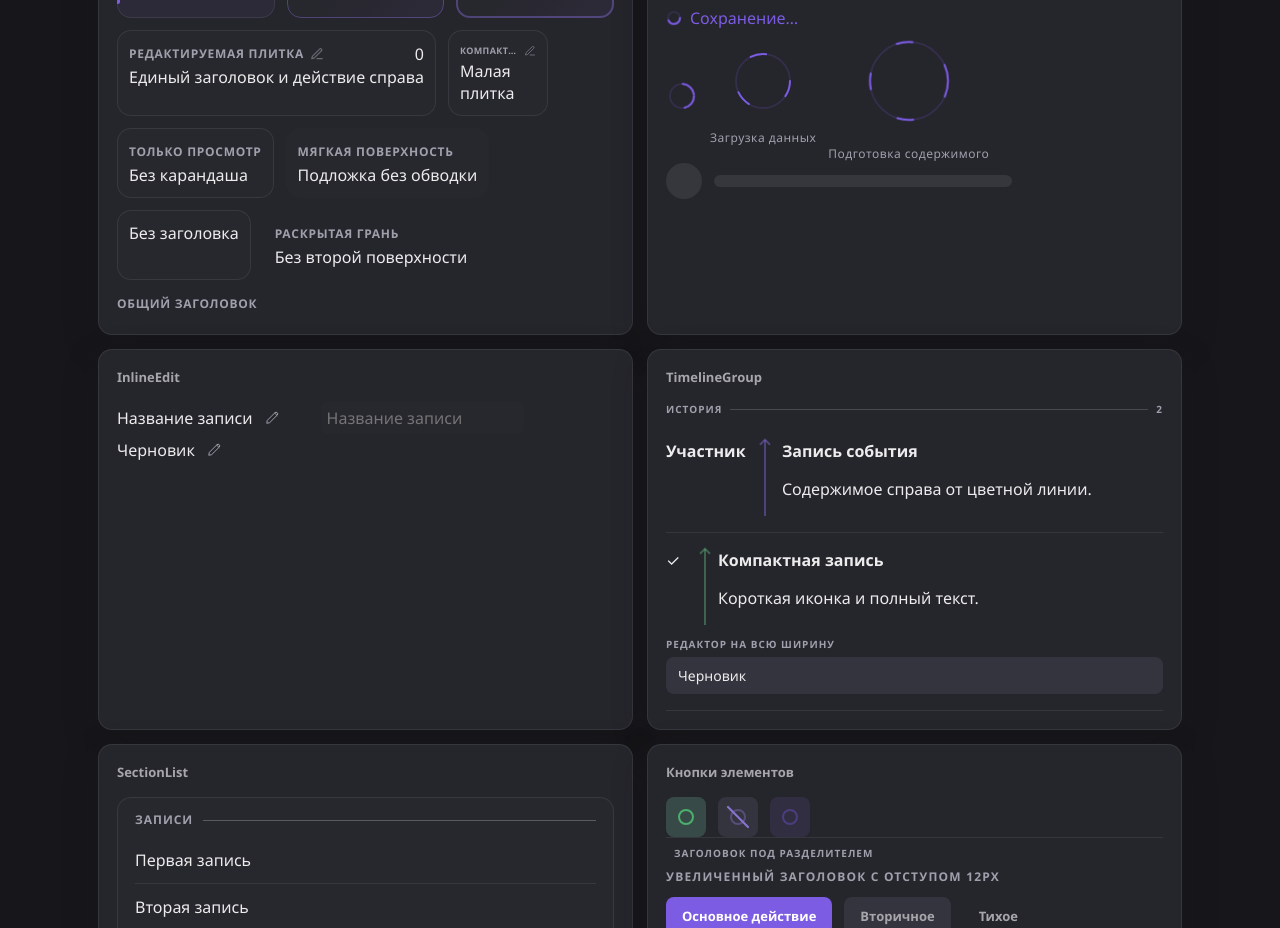
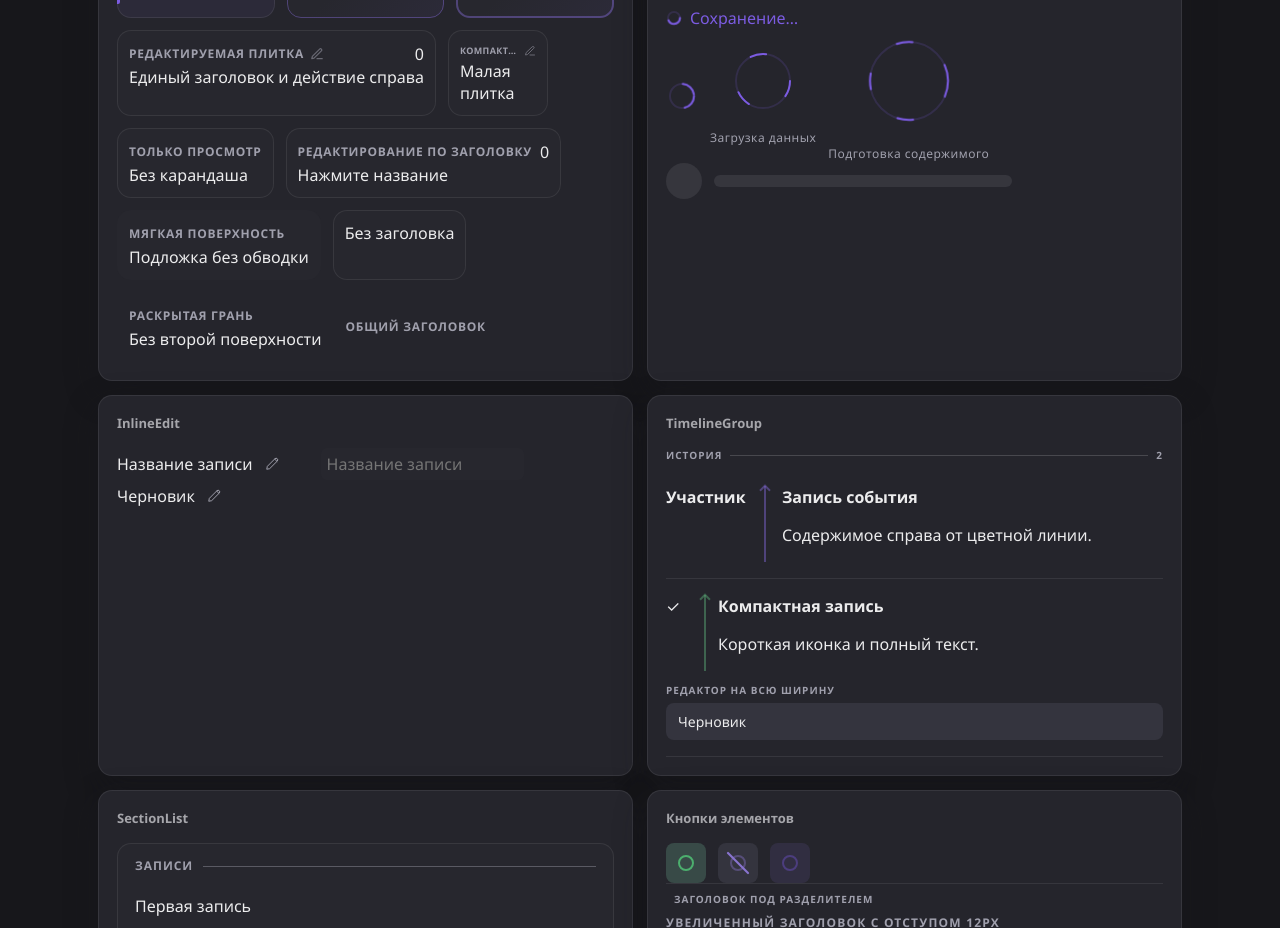
Before and after one commit to SylvieShare/share-ui, a Vue app: page / in a window 1280 px wide. Shown: the part 1820-2748 px from the top of the page. Built offline with nearby package versions, Linux system fonts and the light colour scheme.

Commit message:
Добавить редактируемые заголовки без декоративного карандаша

```diff
--- a/package.json
+++ b/package.json
@@ -1,6 +1,6 @@
 {
   "name": "@sylvieshare/share-ui",
-  "version": "0.49.1",
+  "version": "0.50.0",
   "description": "Shared Vue 3 design tokens, UI primitives and headless interactions for SylvieShare applications.",
   "type": "module",
   "main": "./dist/share-ui.js",
--- a/src/components/MorphTile.vue
+++ b/src/components/MorphTile.vue
@@ -1,7 +1,7 @@
 <template>
   <component :is="embedded ? 'div' : BaseTile" class="morph-tile" :color="embedded ? undefined : color" :tint="embedded ? undefined : tint" :framed="embedded ? undefined : framed" :outlined="embedded ? undefined : outlined" :interactive="embedded ? undefined : interactive" :style="{ '--morph-tile-padding': padding }" @click="$emit('click', $event)">
     <slot name="decoration" />
-    <MorphTileHeader v-if="title || $slots.title || $slots.aside" :title="title" :compact-header="compactHeader" :show-edit="showEdit" :edit-label="editLabel" :edit-fade="editFade" :clickable-title="clickableTitle" @edit="$emit('edit', $event)">
+    <MorphTileHeader v-if="title || $slots.title || $slots.aside" :title="title" :compact-header="compactHeader" :show-edit="showEdit" :show-edit-icon="showEditIcon" :edit-label="editLabel" :edit-fade="editFade" :clickable-title="clickableTitle" @edit="$emit('edit', $event)">
       <template v-if="$slots.title" #default><slot name="title" /></template>
       <template v-if="$slots.aside" #aside><slot name="aside" /></template>
     </MorphTileHeader>
@@ -11,7 +11,7 @@
 <script setup>
 import BaseTile from './BaseTile.vue'
 import MorphTileHeader from './MorphTileHeader.vue'
-defineProps({ title: { type: String, default: '' }, compactHeader: Boolean, showEdit: Boolean, editLabel: { type: String, default: '' }, editFade: Boolean, clickableTitle: { type: Boolean, default: true }, embedded: Boolean, padding: { type: String, default: '12px' }, color: { type: String, default: null }, tint: Boolean, framed: Boolean, outlined: { type: Boolean, default: true }, interactive: Boolean })
+defineProps({ title: { type: String, default: '' }, compactHeader: Boolean, showEdit: Boolean, showEditIcon: { type: Boolean, default: true }, editLabel: { type: String, default: '' }, editFade: Boolean, clickableTitle: { type: Boolean, default: true }, embedded: Boolean, padding: { type: String, default: '12px' }, color: { type: String, default: null }, tint: Boolean, framed: Boolean, outlined: { type: Boolean, default: true }, interactive: Boolean })
 defineEmits(['click', 'edit'])
 </script>
 <style scoped>
--- a/src/components/MorphTileHeader.vue
+++ b/src/components/MorphTileHeader.vue
@@ -4,8 +4,8 @@
       :type="showEdit && clickableTitle ? 'button' : undefined" :disabled="showEdit && clickableTitle && editFade || undefined"
       :aria-label="showEdit && clickableTitle ? `${editLabel}: ${title}` : undefined" @click.stop="showEdit && clickableTitle && !editFade && $emit('edit', $event)">
       <span class="morph-tile-title"><slot>{{ title }}</slot></span>
-      <svg v-if="showEdit && clickableTitle" class="morph-tile-pencil" :class="{ 'morph-tile-pencil--hidden': editFade }" viewBox="0 0 24 24" width="14" height="14" fill="none" stroke="currentColor" stroke-width="2" stroke-linecap="round" stroke-linejoin="round" aria-hidden="true"><path d="M12 20h9M16.5 3.5a2.12 2.12 0 0 1 3 3L7 19l-4 1 1-4Z" /></svg>
-      <button v-else-if="showEdit" class="morph-tile-edit" type="button" :aria-label="`${editLabel}: ${title}`" :disabled="editFade" @click.stop="$emit('edit', $event)">
+      <svg v-if="showEdit && clickableTitle && showEditIcon" class="morph-tile-pencil" :class="{ 'morph-tile-pencil--hidden': editFade }" viewBox="0 0 24 24" width="14" height="14" fill="none" stroke="currentColor" stroke-width="2" stroke-linecap="round" stroke-linejoin="round" aria-hidden="true"><path d="M12 20h9M16.5 3.5a2.12 2.12 0 0 1 3 3L7 19l-4 1 1-4Z" /></svg>
+      <button v-else-if="showEdit && !clickableTitle" class="morph-tile-edit" type="button" :aria-label="`${editLabel}: ${title}`" :disabled="editFade" @click.stop="$emit('edit', $event)">
         <svg class="morph-tile-pencil" :class="{ 'morph-tile-pencil--hidden': editFade }" viewBox="0 0 24 24" width="14" height="14" fill="none" stroke="currentColor" stroke-width="2" stroke-linecap="round" stroke-linejoin="round" aria-hidden="true"><path d="M12 20h9M16.5 3.5a2.12 2.12 0 0 1 3 3L7 19l-4 1 1-4Z" /></svg>
       </button>
     </component>
@@ -13,7 +13,7 @@
   </div>
 </template>
 <script setup>
-defineProps({ title: { type: String, default: '' }, compactHeader: Boolean, showEdit: Boolean, editFade: Boolean, clickableTitle: { type: Boolean, default: true }, editLabel: { type: String, default: '' } })
+defineProps({ title: { type: String, default: '' }, compactHeader: Boolean, showEdit: Boolean, showEditIcon: { type: Boolean, default: true }, editFade: Boolean, clickableTitle: { type: Boolean, default: true }, editLabel: { type: String, default: '' } })
 defineEmits(['edit'])
 </script>
 <style scoped>
--- a/src/gallery/ComponentGallery.vue
+++ b/src/gallery/ComponentGallery.vue
@@ -43,6 +43,10 @@
             </MorphTile>
             <MorphTile style="width: 100px" compact-header title="Компактный заголовок" show-edit edit-label="Редактировать"><span>Малая плитка</span></MorphTile>
             <MorphTile title="Только просмотр"><span>Без карандаша</span></MorphTile>
+            <MorphTile title="Редактирование по заголовку" show-edit :show-edit-icon="false" edit-label="Редактировать" @edit="morphTileEdits++">
+              <template #aside><span>{{ morphTileEdits }}</span></template>
+              <span>Нажмите название</span>
+            </MorphTile>
             <MorphTile :outlined="false" title="Мягкая поверхность"><span>Подложка без обводки</span></MorphTile>
             <MorphTile><span>Без заголовка</span></MorphTile>
             <MorphTile embedded title="Раскрытая грань" show-edit edit-fade edit-label="Редактировать"><span>Без второй поверхности</span></MorphTile>
--- a/src/index.d.ts
+++ b/src/index.d.ts
@@ -686,6 +686,7 @@ export interface MorphTileHeaderProps {
   compactHeader?: boolean
   title?: string
   showEdit?: boolean
+  showEditIcon?: boolean
   editLabel?: string
   editFade?: boolean
   clickableTitle?: boolean
```
Also changed, not shown: 7 other files (tests, documents, lock files or other folders).
